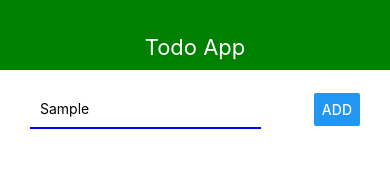
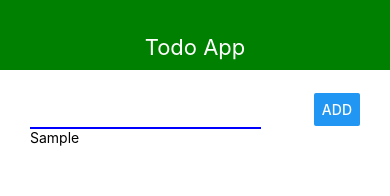
Before and after one commit to EdiGal91/basic-rn-todo-app, a React Native app: screen / in a window 390 px wide. Both pictures are taken after typing "Sample" into the empty fields and a click on the button "ADD". Shown: the top 196 px of the page. Built offline with nearby package versions, Linux system fonts and the light colour scheme.

Commit message:
todos component

```diff
--- a/App.js
+++ b/App.js
@@ -1,15 +1,33 @@
 import React, { useState } from "react";
-import { StyleSheet, View } from "react-native";
+import { StyleSheet, View, Text } from "react-native";
 import { Navbar } from "./src/Navbar";
 import { AddTodo } from "./src/AddTodo";
+import { Todos } from "./src/Todos";
 
 export default function App() {
   const [todos, setTodos] = useState([]);
+
+  const addTodo = title => {
+    if (!title) {
+      return;
+    }
+    const id = Date.now().toString();
+    setTodos(prevTodos => [
+      ...prevTodos,
+      {
+        id,
+        title
+      }
+    ]);
+    console.log(todos.length, id, title);
+  };
+
   return (
     <View>
       <Navbar title="Todo App"></Navbar>
       <View style={styles.container}>
-        <AddTodo />
+        <AddTodo onSubmit={addTodo} />
+        <Todos todos={todos}></Todos>
       </View>
     </View>
   );
--- a/src/AddTodo.js
+++ b/src/AddTodo.js
@@ -1,12 +1,29 @@
-import React from "react";
-import { View, StyleSheet, TextInput, Button } from "react-native";
+import React, { useState } from "react";
+import { View, StyleSheet, TextInput, Button, Text } from "react-native";
 
-export const AddTodo = props => (
-  <View style={styles.block}>
-    <TextInput style={styles.input} />
-    <Button style={styles.button} title="Add" />
-  </View>
-);
+export const AddTodo = ({ onSubmit }) => {
+  const [taskTitle, setTaskTitle] = useState("");
+
+  const taskTitleInputHandler = text => {
+    setTaskTitle(() => text);
+  };
+
+  const pressHandler = event => {
+    onSubmit(taskTitle);
+    setTaskTitle(() => "");
+  };
+
+  return (
+    <View style={styles.block}>
+      <TextInput
+        value={taskTitle}
+        onChangeText={taskTitleInputHandler}
+        style={styles.input}
+      />
+      <Button onPress={pressHandler} style={styles.button} title="Add" />
+    </View>
+  );
+};
 
 const styles = StyleSheet.create({
   block: {
--- a/src/Navbar.js
+++ b/src/Navbar.js
@@ -1,9 +1,9 @@
 import React from "react";
 import { View, Text, StyleSheet } from "react-native";
 
-export const Navbar = props => (
+export const Navbar = ({ title }) => (
   <View style={styles.navbar}>
-    <Text style={styles.text}>{props.title}</Text>
+    <Text style={styles.text}>{title}</Text>
   </View>
 );
 
--- /dev/null
+++ b/src/Todo.js
@@ -0,0 +1,21 @@
+import React from "react";
+import { View, Text, StyleSheet } from "react-native";
+
+export const Todo = ({ todo }) => {
+  return (
+    <View>
+      <Text>{todo.title}</Text>
+    </View>
+  );
+};
+
+const styles = StyleSheet.create({
+  todo: {
+    flexDirection: "row",
+    alignItems: "center",
+    padding: 15,
+    borderWidth: 1,
+    borderColor: "lightgrey",
+    borderRadius: 5
+  }
+});
--- /dev/null
+++ b/src/Todos.js
@@ -0,0 +1,13 @@
+import React from "react";
+import { View } from "react-native";
+import { Todo } from "./Todo";
+
+export const Todos = ({ todos }) => {
+  return (
+    <View>
+      {todos.map(todo => (
+        <Todo key={todo.id} todo={todo}></Todo>
+      ))}
+    </View>
+  );
+};
```
